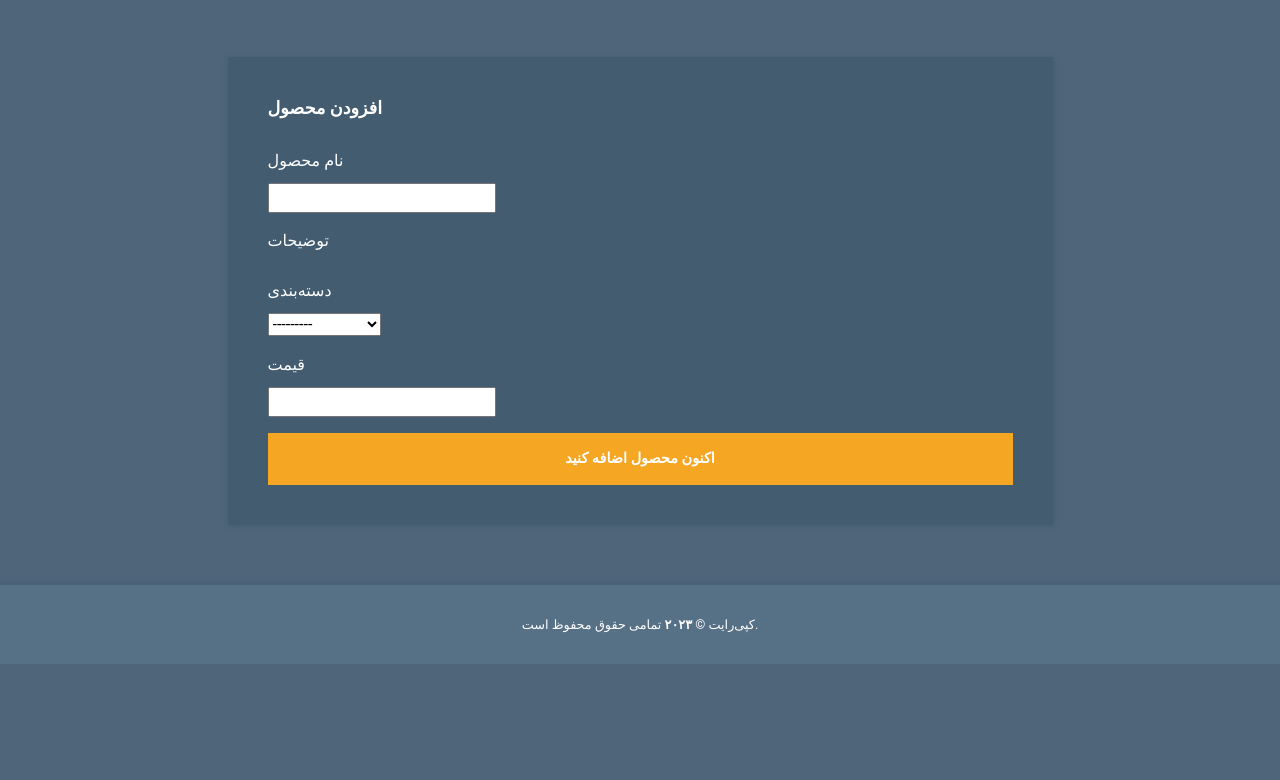
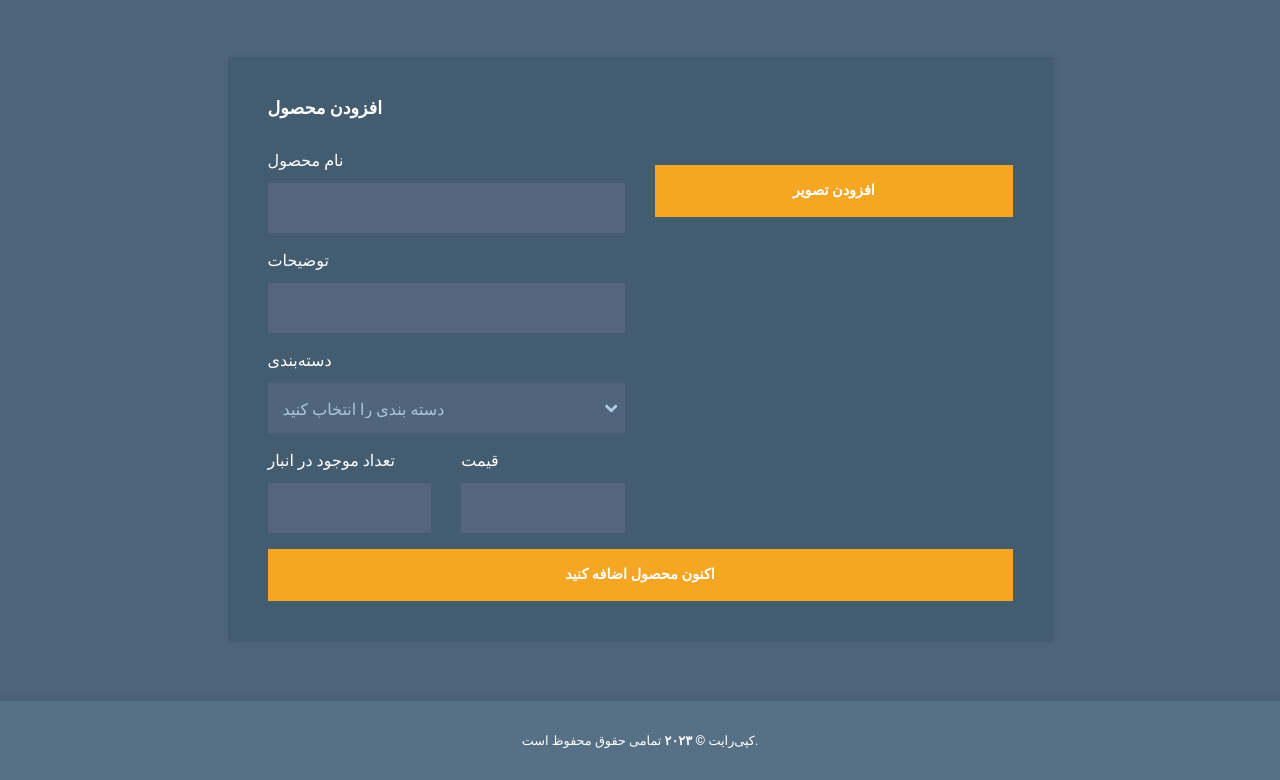
Before and after one commit to Hassanprogramming/crm-confige, a Django app: page /add_products/ in a window 1280 px wide. Shown: the part 100-880 px from the top of the page. Before the commit the page ends 733 px from the top, so only its background shows below. Run offline with Django 4.2, Linux system fonts and the light colour scheme; data comes from the database, SQL or seed files in the repository; some web fonts are replaced.

Commit message:
Update add-products.html

```diff
--- a/product/templates/products/add-products.html
+++ b/product/templates/products/add-products.html
@@ -14,7 +14,7 @@
             </div>
             <div class="row tm-edit-product-row">
               <div class="col-xl-6 col-lg-6 col-md-12">
-                <form action="" method="post" class="tm-edit-product-form">
+                <form action="" dir="rtl" method="post" class="tm-edit-product-form" enctype="multipart/form-data">
                   {% csrf_token %}
                   <div class="form-group mb-3">
                     <label
@@ -22,15 +22,28 @@
                       >نام محصول
                     </label>
                     <br>
-                    {{form.name}}
+                    <input
+                      id="name"
+                      name="name"
+                      type="text"
+                      class="form-control validate"
+                      required
+                    />
                   </div>
                   <div class="form-group mb-3">
                     <label
-                      for="description"
+                      for="dec"
                       >توضیحات</label
                     >
                     <br>
-                    {{form.dec}}
+                    <input
+                      margin-right: -35px;
+                      id="dec"
+                      name="dec"
+                      type="text"
+                      class="form-control validate"
+                      required
+                    />
                   </div>
                   <div class="form-group mb-3">
                     <label
@@ -38,37 +51,57 @@
                       >دسته‌بندی</label
                     >
                     <br>
-                    {{form.Category}}
+                    <select class="custom-select tm-select-accounts" id="category" dir="ltr" name="Category">
+                      <option value="">دسته بندی را انتخاب کنید</option>
+                      {% for cat in category %}
+                          <option value="{{ cat.id }}">{{ cat.name }}</option>
+                      {% endfor %}
+                    </select>
                   </div>
                   <div class="row">
                       <div class="form-group mb-3 col-xs-12 col-sm-6">
                           <label
-                            for="expire_date"
+                            for="price"
                             >قیمت
                           </label>
                           <br>
-                          {{form.price}}
+                          <input
+                            id="price"
+                            name="price"
+                            type="number"
+                            class="form-control validate"
+                            required
+                          />
+                        </div>
+                        <div class="form-group mb-3 col-xs-12 col-sm-6">
+                          <label
+                            for="number"
+                            >تعداد موجود در انبار
+                          </label>
+                          <br>
+                          <input
+                            id="number"
+                            name="number"
+                            type="number"
+                            class="form-control validate"
+                            required
+                          />
                         </div>
                   </div>
 
               </div>
-              {% comment %} <div class="col-xl-6 col-lg-6 col-md-12 mx-auto mb-4">
-                <div class="tm-product-img-dummy mx-auto">
-                  <i
-                    class="fas fa-cloud-upload-alt tm-upload-icon"
-                    onclick="document.getElementById('fileInput').click();"
-                  ></i>
-                </div>
+              <div class="col-xl-6 col-lg-6 col-md-12 mx-auto mb-4">
                 <div class="custom-file mt-3 mb-3">
-                  <input id="fileInput" type="file" style="display:none;" />
+                  <input id="fileInput" type="file" style="display:none;" name="img" />
                   <input
                     type="button"
+                    name="img"
                     class="btn btn-primary btn-block mx-auto"
-                    value="آپلود تصویر محصول"
+                    value="افزودن تصویر"
                     onclick="document.getElementById('fileInput').click();"
                   />
                 </div>
-              </div> {% endcomment %}
+              </div>
               <div class="col-12">
                 <button type="submit" class="btn btn-primary btn-block text-uppercase">اکنون محصول اضافه کنید</button>
               </div>
```
